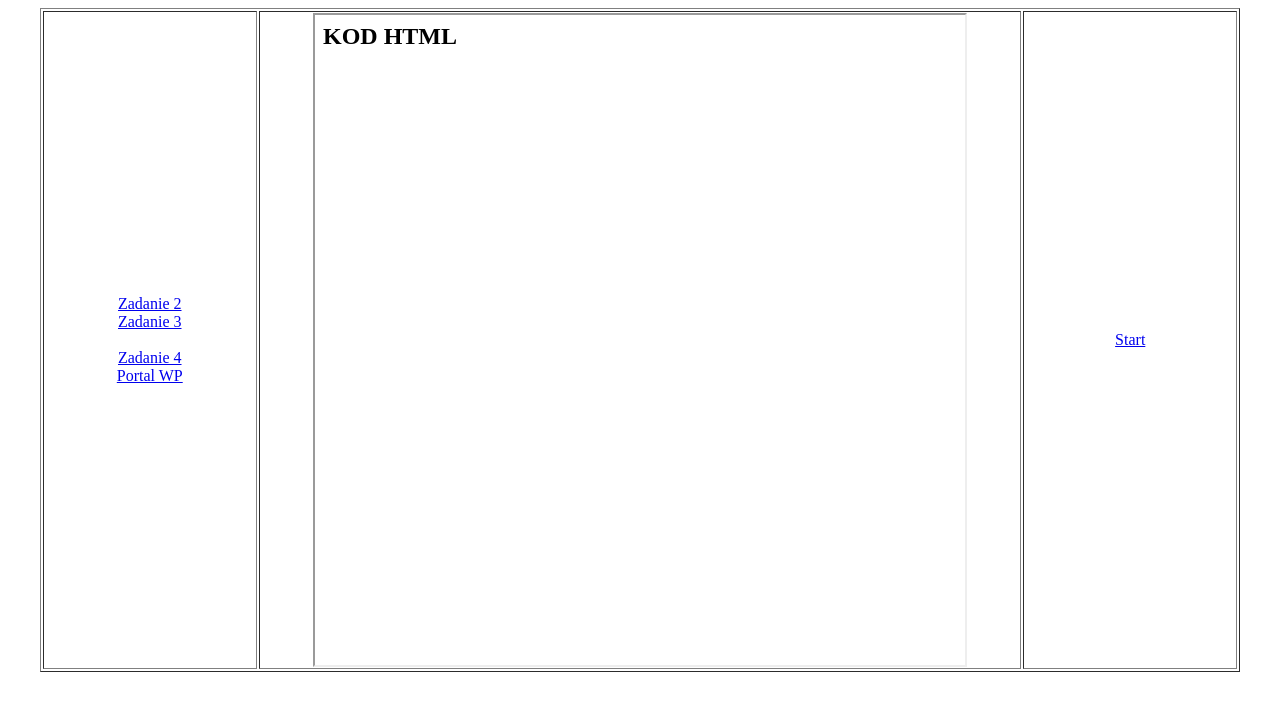
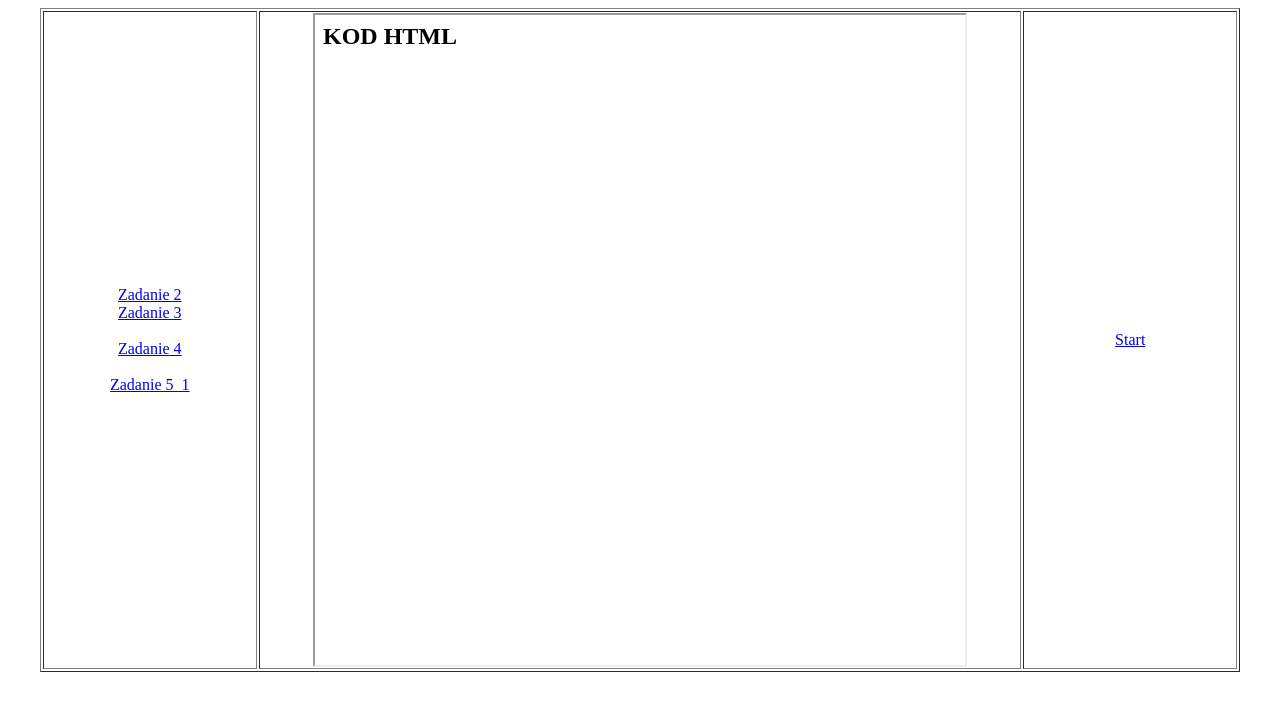
Before and after one commit to rozheny/zadcss, a plain HTML site: page index.html in a window 1280 px wide. Drawn offline with Linux system fonts and the light colour scheme.

Commit message:
index.html

```diff
--- a/index.html
+++ b/index.html
@@ -10,7 +10,7 @@
 <a href="z2_bots.html" target="strony"> Zadanie 2</a>
 <br> <a href="z3_bots.html" target="strony"> Zadanie 3</a> </br>
 <br> <a href="z4_bots.html" target="strony"> Zadanie 4</a> </br>
-<a href="https://www.wp.pl/" target="strony">Portal WP</a>
+<br> <a href="bots_z5_1.html" target="strony"> Zadanie 5_1</a> </br>
 </td>
 <td align=center><iframe width=650 height=650 name="strony" src="start.html" border="0"></iframe>
 </td>
```
